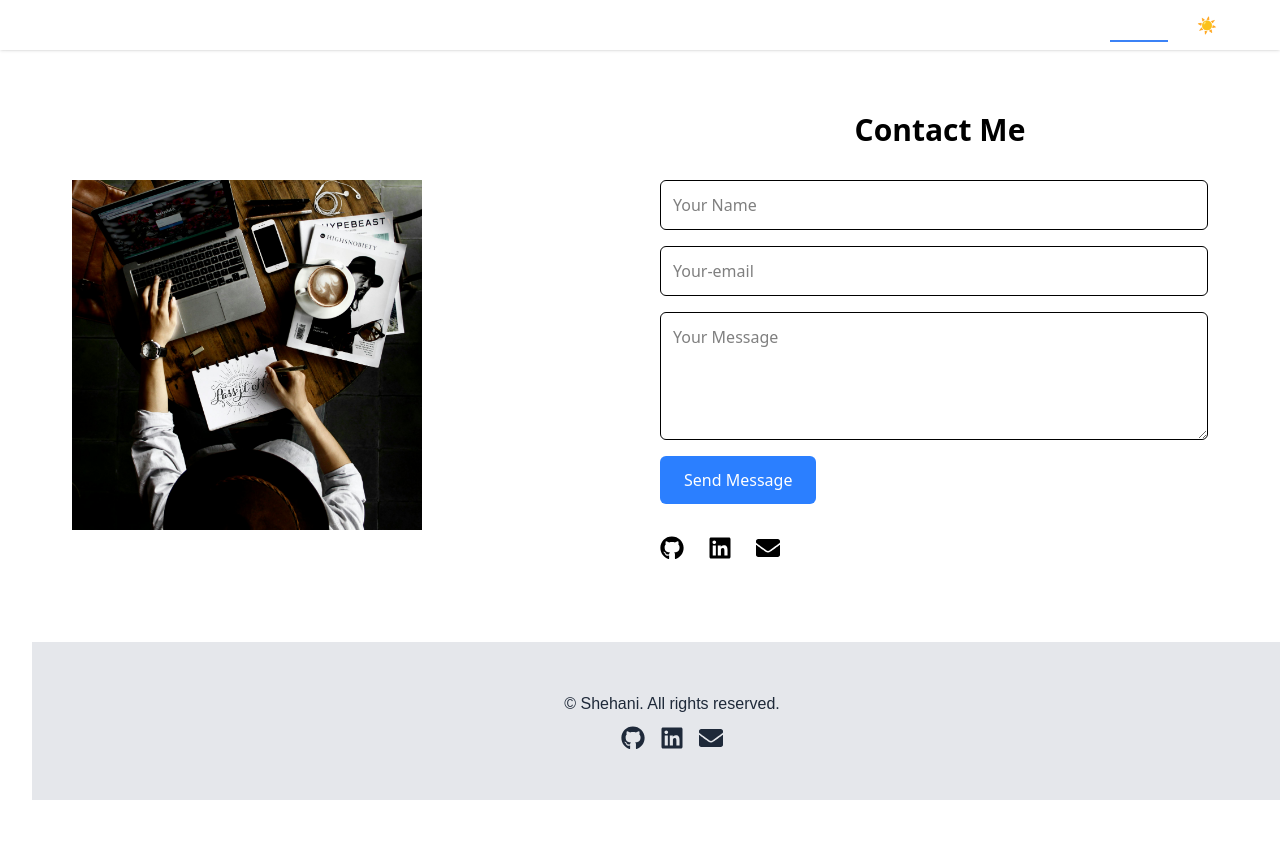
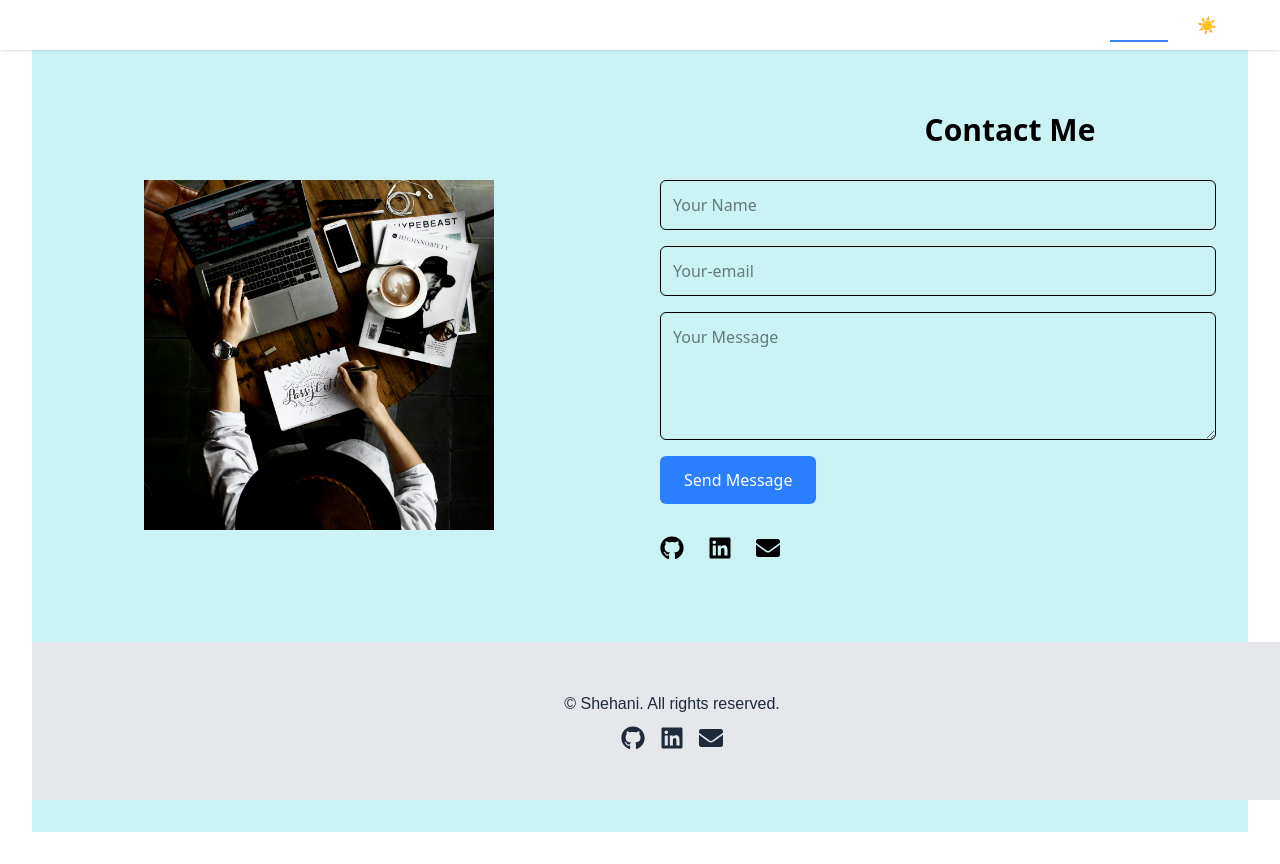
Before and after one commit to ICT-Courses/ict2233-ca-02-Shehani28, a React (Vite) app in the folder my-portfolio/: page /contact in a window 1280 px wide. Before the commit the page ends 800 px from the top, so only its background shows below. Built offline with nearby package versions, Linux system fonts and the light colour scheme.

Commit message:
Update contact page with background color

```diff
--- a/my-portfolio/src/pages/Contact.jsx
+++ b/my-portfolio/src/pages/Contact.jsx
@@ -40,10 +40,10 @@ const Contact = () => {
     };
 
     return (
-        <section className={`${styles.contactContainer} p-8`}>
-        <h2 className="text-3xl font-bold mb-8 mt-12 ml-150">Contact Me </h2>
+            <section className={`${styles.contactContainer} w-full min-h-screen bg-blue-100 p-8`}>
+        <h2 className="text-3xl font-bold mb-8 mt-12 ml-150 pl-35">Contact Me</h2>
 
-        <div className="flex flex-col lg:flex-row gap-10 items-start">
+        <div className="flex flex-col lg:flex-row gap-10 items-start w-full">
 
             <div className="flex-1">
                 <img
--- a/my-portfolio/src/style/Contact.module.css
+++ b/my-portfolio/src/style/Contact.module.css
@@ -1,6 +1,9 @@
 .contactContainer {
-  max-width: 1200px;
+  width: auto;
   margin: 0 auto;
+  height: 100%;
+  background-color: rgb(203, 243, 243);
+  background-size: cover;
 
 }
 
@@ -12,5 +15,10 @@
 
 .myImage {
   margin-bottom: 80px;
-  max-width: 350px;
+  max-width: 400px;
+  margin-left: 80px;
+  height: 500px;
+  padding-bottom: 150px;
+
+
 }
```
Also changed, not shown: my-portfolio/src/components/Hero.module.css (+8 -0 lines), my-portfolio/src/assets/hero.jpg (added).
